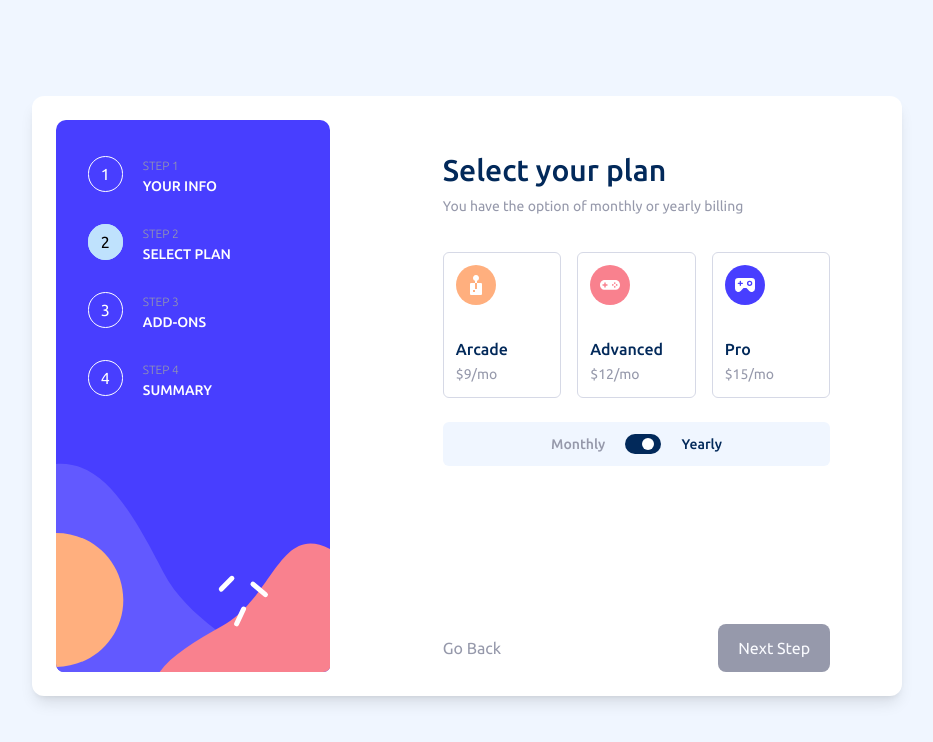
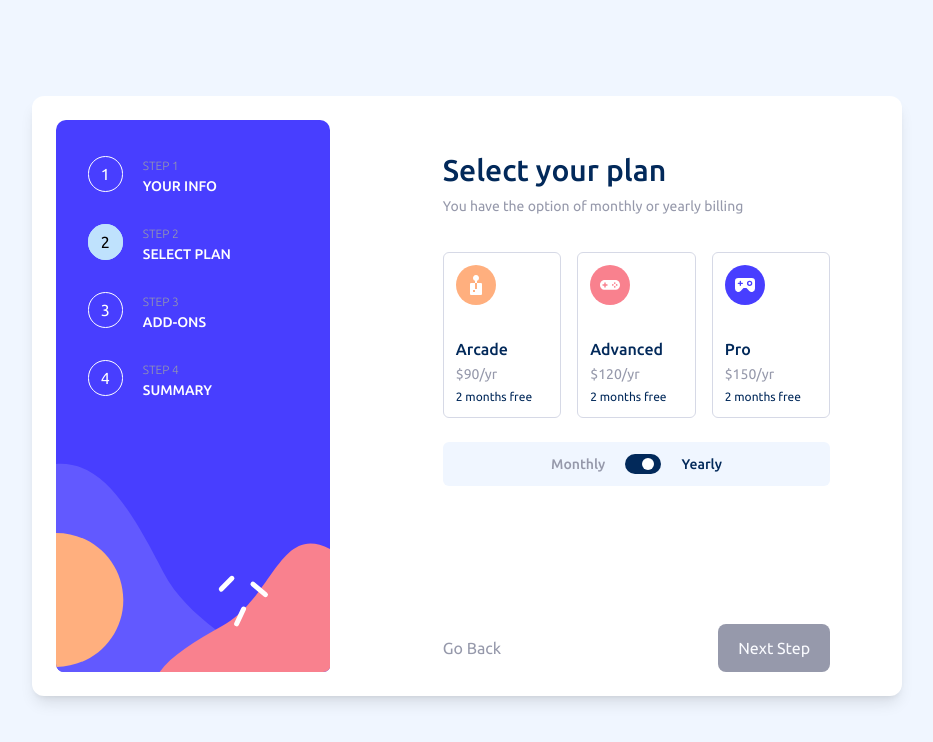
Before and after one commit to BarrosVentura/multi-step-form, a Next.js app: page /plan in a window 1280 px wide. Both pictures are taken after a click on the label 816 px from the left and 444 px from the top of the page. Shown: the top 742 px of the page, without its empty margins (173-1106 px from the left). Built offline with nearby package versions, Linux system fonts and the light colour scheme.

Commit message:
Adiciona uso de json externo para trazer conteudo de planos e addons

```diff
--- a/src/app/addons/page.tsx
+++ b/src/app/addons/page.tsx
@@ -6,14 +6,17 @@ import { useForm } from "react-hook-form";
 import { useFormProvider } from "../form-provider";
 import { useRouter } from "next/navigation";
 import { Checkbox } from "@/components/Checkbox";
+import { ADDONS_PRICES } from "@/prices/addons";
 
 export default function AddonsPage() {
-  const { handleFormContent } = useFormProvider();
+  const { handleFormContent, formContent } = useFormProvider();
   const router = useRouter();
 
   const { register, handleSubmit } = useForm<Addons>({
     resolver: zodResolver(addonsSchema),
   });
+
+  const isYearly = formContent?.period === "yearly";
 
   function handleNextStep(data: Addons) {
     handleFormContent({ ...data });
@@ -30,27 +33,16 @@ export default function AddonsPage() {
       onSubmit={handleSubmit(handleNextStep)}
     >
       <div className="flex flex-col gap-4">
-        <Checkbox
-          id="online"
-          title="Online service"
-          paragraph="Access to multiplayer games"
-          price="+$1/mo"
-          register={register("addons")}
-        />
-        <Checkbox
-          id="storage"
-          title="Larger storage"
-          paragraph="Extra 1TB of cloud save"
-          price="+$2/mo"
-          register={register("addons")}
-        />
-        <Checkbox
-          id="custom"
-          title="Customizable profile"
-          paragraph="Custom theme on your profile"
-          price="+$2/mo"
-          register={register("addons")}
-        />
+        {ADDONS_PRICES.map(({ monthly, name, yearly, paragraph, title }) => (
+          <Checkbox
+            key={name}
+            id={name}
+            title={title}
+            paragraph={paragraph}
+            price={`+$${isYearly ? yearly + "/yr" : monthly + "/mo"}`}
+            register={register("addons")}
+          />
+        ))}
       </div>
       <div className="flex justify-between items-center">
         <button
--- a/src/app/form-provider.tsx
+++ b/src/app/form-provider.tsx
@@ -14,7 +14,7 @@ interface FormContent {
   email?: string;
   phone?: number;
   plan?: string;
-  period?: string;
+  period?: "yearly" | "monthly";
   addons?: string[] | null;
 }
 
--- a/src/app/plan/page.tsx
+++ b/src/app/plan/page.tsx
@@ -4,12 +4,10 @@ import { Plan, planSchema } from "@/schemas/Plan";
 import { zodResolver } from "@hookform/resolvers/zod";
 import { Controller, useForm } from "react-hook-form";
 import { useFormProvider } from "../form-provider";
-import IconArcade from "../../../public/images/icon-arcade.svg";
-import IconAdvanced from "../../../public/images/icon-advanced.svg";
-import IconPro from "../../../public/images/icon-pro.svg";
 import { SelectCard } from "@/components/SelectCard";
 import { useRouter } from "next/navigation";
 import { Switch } from "@/components/Switch";
+import { PLAN_PRICES } from "@/prices/plan";
 
 export default function Plan() {
   const { handleFormContent } = useFormProvider();
@@ -19,6 +17,7 @@ export default function Plan() {
     register,
     handleSubmit,
     formState: { isValid },
+    watch,
     control,
   } = useForm<Plan>({
     resolver: zodResolver(planSchema),
@@ -26,6 +25,8 @@ export default function Plan() {
       period: "monthly",
     },
   });
+
+  const currentPeriodState = watch("period");
 
   function handleNextStep(data: Plan) {
     handleFormContent({ ...data });
@@ -43,27 +44,21 @@ export default function Plan() {
     >
       <div>
         <div className="grid grid-cols-3 gap-4">
-          <SelectCard
-            register={register("plan")}
-            icon={IconArcade}
-            id="arcade"
-            price="$9/mo"
-            title="Arcade"
-          />
-          <SelectCard
-            register={register("plan")}
-            icon={IconAdvanced}
-            id="advanced"
-            price="$12/mo"
-            title="Advanced"
-          />
-          <SelectCard
-            register={register("plan")}
-            icon={IconPro}
-            id="pro"
-            price="$15/mo"
-            title="Pro"
-          />
+          {PLAN_PRICES.map(({ name, icon, monthly, yearly }) => (
+            <SelectCard
+              key={name}
+              register={register("plan")}
+              icon={icon}
+              id={name}
+              price={`$${
+                currentPeriodState === "monthly"
+                  ? monthly + "/mo"
+                  : yearly + "/yr"
+              }`}
+              title={name}
+              showDiscount={currentPeriodState === "yearly"}
+            />
+          ))}
         </div>
 
         <Controller
--- a/src/components/SelectCard.tsx
+++ b/src/components/SelectCard.tsx
@@ -7,6 +7,7 @@ interface SelectCardProps {
   register: UseFormRegisterReturn;
   icon: string;
   price: string;
+  showDiscount: boolean;
 }
 
 export function SelectCard({
@@ -15,6 +16,7 @@ export function SelectCard({
   register,
   icon,
   price,
+  showDiscount,
 }: SelectCardProps) {
   const peerStateVariants = {
     arcade: {
@@ -47,8 +49,13 @@ export function SelectCard({
         className={`border border-light-gray rounded-md p-3 ${peerStateVariants[id].border} ${peerStateVariants[id].background} cursor-pointer hover:border-purplish-blue transition-colors`}
       >
         <Image src={icon} alt="" />
-        <p className="mt-8 text-marine-blue font-medium">{title}</p>
+        <p className="capitalize mt-8 text-marine-blue font-medium">{title}</p>
         <span className="text-cool-gray text-sm">{price}</span>
+        {showDiscount && (
+          <span className="text-xs text-marine-blue block mt-1">
+            2 months free
+          </span>
+        )}
       </label>
     </>
   );
--- a/src/prices/plan.ts
+++ b/src/prices/plan.ts
@@ -1,14 +1,24 @@
-export const PLAN_PRICES = {
-  arcade: {
+import IconArcade from "../../public/images/icon-arcade.svg";
+import IconAdvanced from "../../public/images/icon-advanced.svg";
+import IconPro from "../../public/images/icon-pro.svg";
+
+export const PLAN_PRICES = [
+  {
+    name: "arcade",
     monthly: 9,
     yearly: 90,
+    icon: IconArcade,
   },
-  advanced: {
+  {
+    name: "advanced",
     monthly: 12,
     yearly: 120,
+    icon: IconAdvanced,
   },
-  pro: {
+  {
+    name: "pro",
     monthly: 15,
     yearly: 150,
+    icon: IconPro,
   },
-};
+] as const;
```
Also changed, not shown: src/prices/addons.ts (+14 -5 lines).
